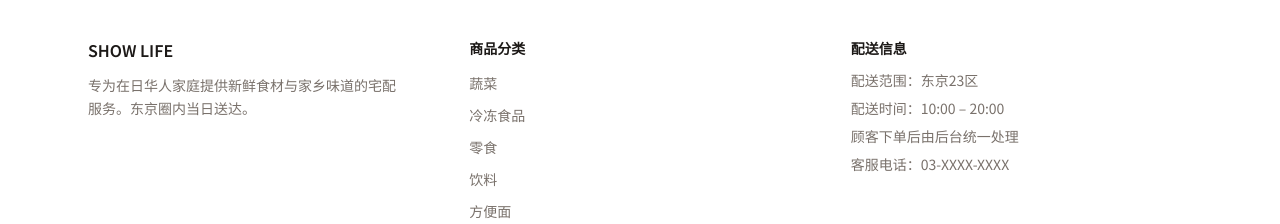
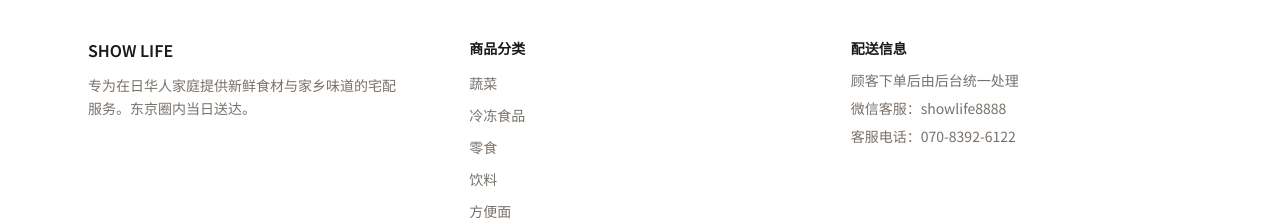
Before and after one commit to yushichao/online-grocery, a Next.js app: page / in a window 1280 px wide. Shown: the part 1096-1320 px from the top of the page. Built offline with nearby package versions, Linux system fonts and the light colour scheme; no server answers; the database is empty.

Commit message:
fix: update delivery information in footer component

```diff
--- a/components/layout/Footer.tsx
+++ b/components/layout/Footer.tsx
@@ -32,10 +32,9 @@
           <div className="space-y-3">
             <h3 className="text-sm font-semibold text-stone-900">配送信息</h3>
             <ul className="space-y-2 text-sm text-stone-500">
-              <li>配送范围：东京23区</li>
-              <li>配送时间：10:00 – 20:00</li>
               <li>顾客下单后由后台统一处理</li>
-              <li>客服电话：03-XXXX-XXXX</li>
+              <li>微信客服：showlife8888</li>
+              <li>客服电话：070-8392-6122</li>
             </ul>
           </div>
         </div>
```
